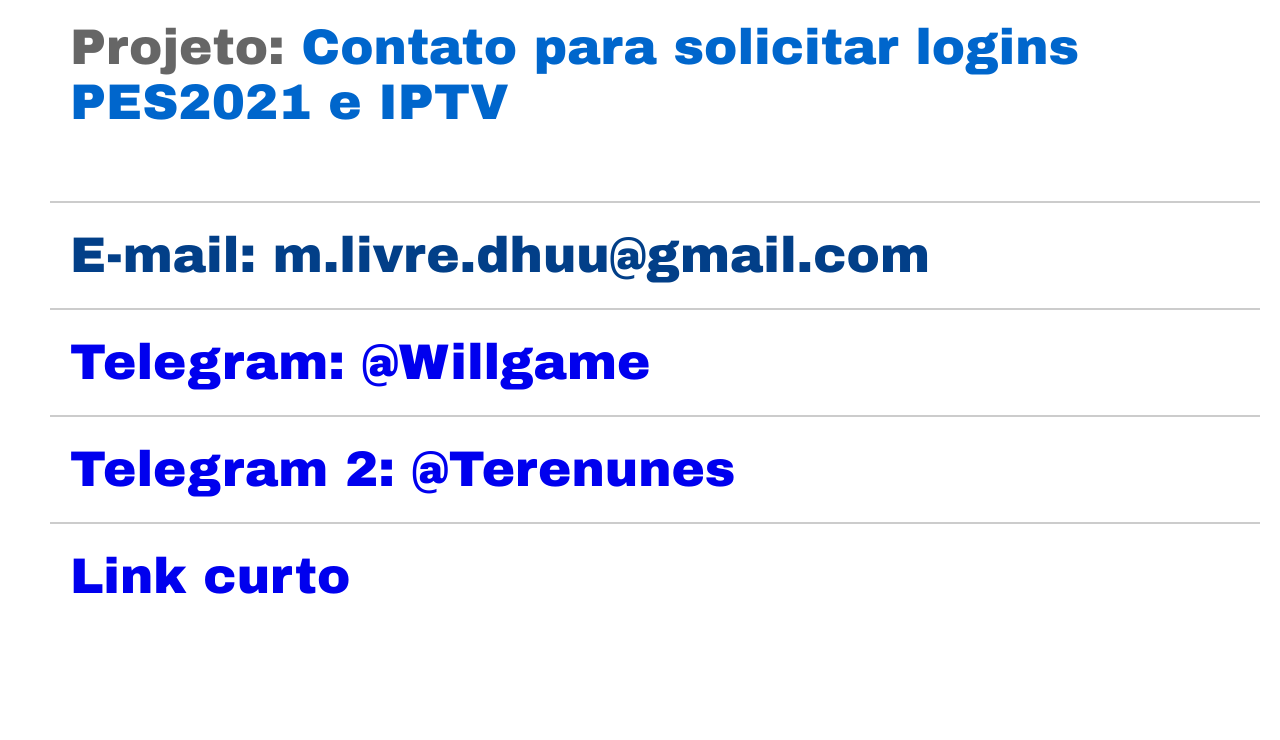
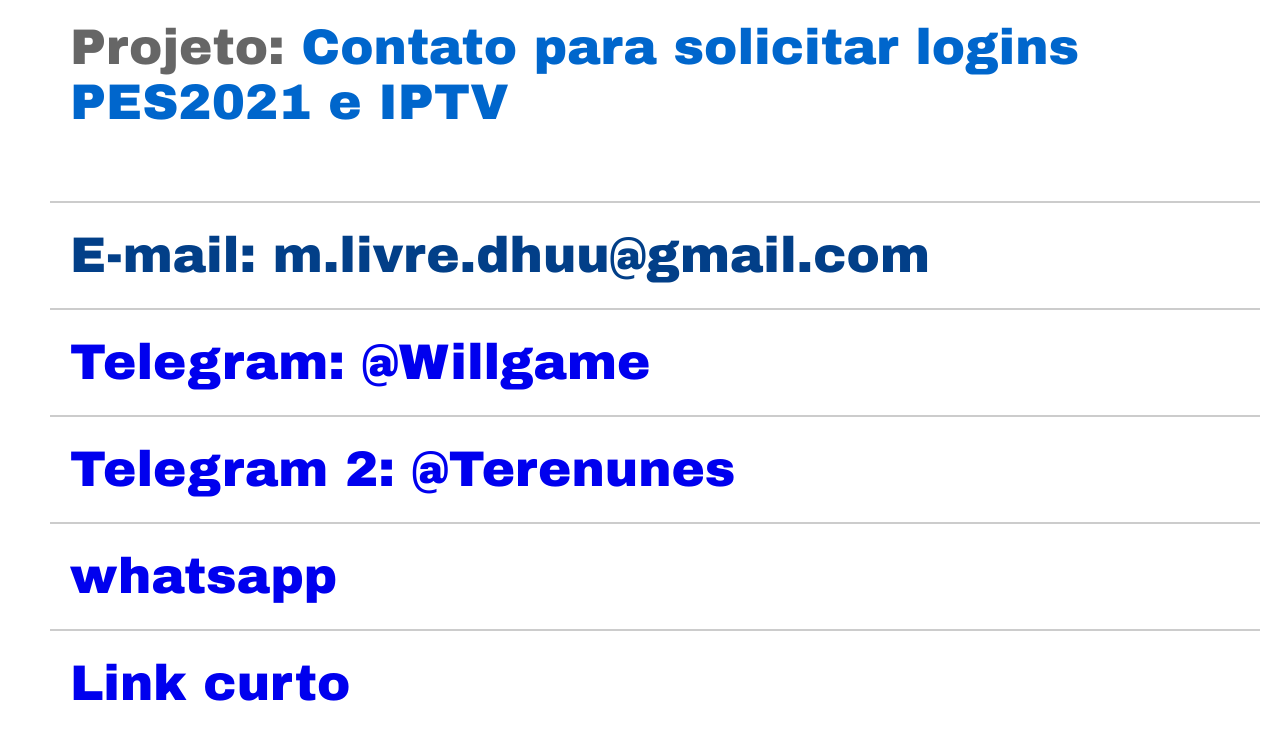
Before and after one commit to dhuu/csiptv, a plain HTML site: page index.html in a window 1280 px wide. Drawn offline with Linux system fonts and the light colour scheme.

Commit message:
Update index.html

```diff
--- a/index.html
+++ b/index.html
@@ -32,6 +32,8 @@ a:visited {font-size: 50px; font-weight: bold; text-decoration: none;}
 <br style="line-height: 26px;"><hr noshade="" color="#cccccc" style="margin-left: -20px;">E-mail: m.livre.dhuu@gmail.com</a>
 <br style="line-height: 26px;"><hr noshade="" color="#cccccc" style="margin-left: -20px;"><a href="https://t.me/Willgame">Telegram: @Willgame</a>
 <br style="line-height: 26px;"><hr noshade="" color="#cccccc" style="margin-left: -20px;"><a href="https://t.me/Terenunes">Telegram 2: @Terenunes</a>
+<br style="line-height: 26px;"><hr noshade="" color="#cccccc" style="margin-left: -20px;"><a href="https://api.whatsapp.com/send?phone=5511920104574&text=Obrigado pela preferência.
+Fez o pagamento?, mantenha o comprovante e entre em contato.">whatsapp</a>
 <br style="line-height: 26px;"><hr noshade="" color="#cccccc" style="margin-left: -20px;"><a href="https://abre.ai/csiptv">Link curto</a>
 </tbody></table>
 </div>
```
